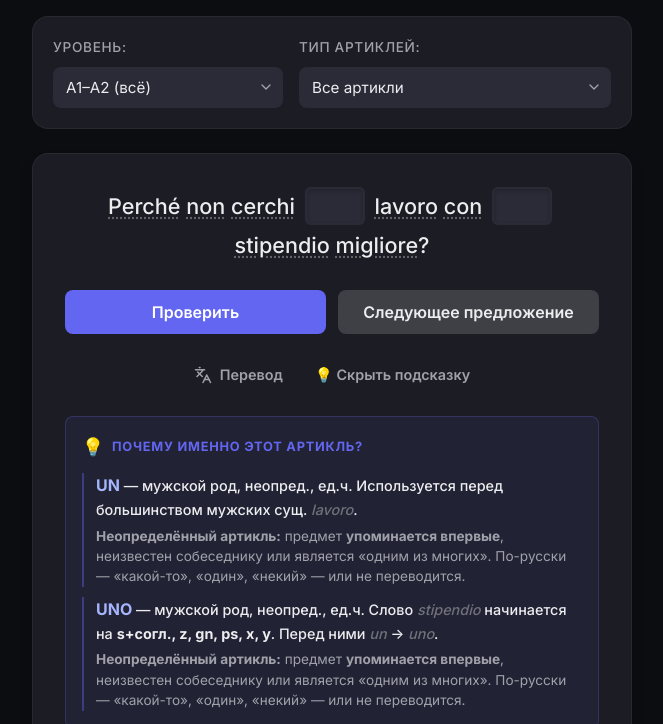
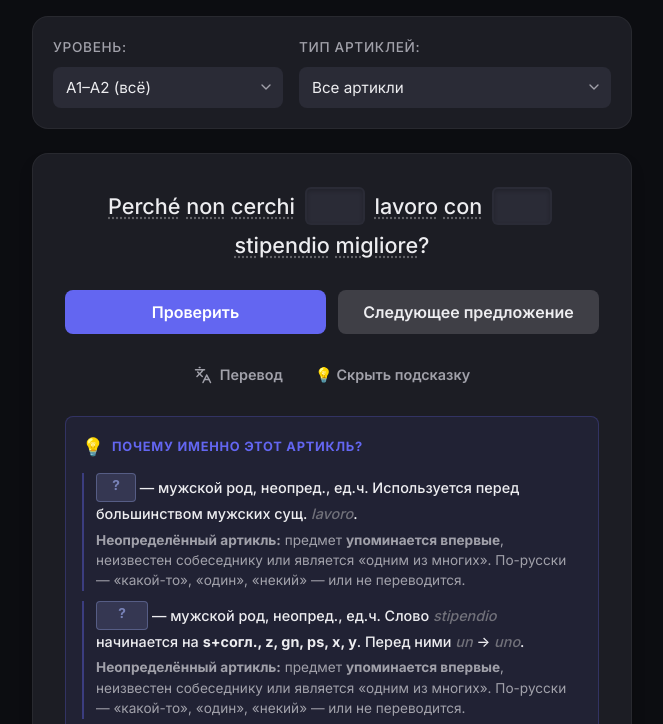
Before and after one commit to PH-02/allenatore-italiano, a website: page public/index.html in a window 1280 px wide. Both pictures are taken after a click on the button "💡 Подсказка". Shown: the part 76-800 px from the top of the page, without its empty margins (308-971 px from the left). Drawn offline with Linux system fonts and the light colour scheme.

Commit message:
feat: spoiler effect on article names in hints (tap to reveal)

```diff
--- a/public/app.js
+++ b/public/app.js
@@ -309,25 +309,30 @@ function getNextWord(sentenceText, blankIndex) {
 function getArticleHint(article, nextWord) {
   const art = article.toLowerCase();
   const wd = nextWord ? `<em>${nextWord}</em>` : '';
+
+  // Spoiler wrapper: article name is hidden until clicked
+  const s = (text) => `<span class="hint-spoiler" onclick="this.classList.toggle('revealed')" title="Нажмите, чтобы открыть">${text}</span>`;
+
   const formMap = {
-    'il':  `<strong>IL</strong> &mdash; мужской род, ед.ч. Слово ${wd} начинается на обычную согласную.`,
-    'lo':  `<strong>LO</strong> &mdash; мужской род, ед.ч. Слово ${wd} начинается на <b>s+согл., z, gn, ps, x, y</b>. Перед ними <em>il</em> &rarr; <em>lo</em>.`,
-    "l'":  `<strong>L'</strong> &mdash; муж. или жен. род, ед.ч. Слово ${wd} начинается на <b>гласную</b>. Артикль теряет конечную гласную: <em>il/la</em> &rarr; <em>l'</em>.`,
-    'la':  `<strong>LA</strong> &mdash; женский род, ед.ч. Слово ${wd} начинается на согласную.`,
-    'i':   `<strong>I</strong> &mdash; мужской род, мн.ч. Слово ${wd} начинается на обычную согласную. Форма мн.ч. от <em>il</em>.`,
-    'gli': `<strong>GLI</strong> &mdash; мужской род, мн.ч. Слово ${wd} начинается на <b>гласную, s+согл., z, gn, ps, x, y</b>. Форма мн.ч. от <em>lo</em>.`,
-    'le':  `<strong>LE</strong> &mdash; женский род, мн.ч. Используется со <b>всеми</b> существительными женского рода мн.ч.`,
-    'un':  `<strong>UN</strong> &mdash; мужской род, неопред., ед.ч. Используется перед большинством мужских сущ. ${wd}.`,
-    'uno': `<strong>UNO</strong> &mdash; мужской род, неопред., ед.ч. Слово ${wd} начинается на <b>s+согл., z, gn, ps, x, y</b>. Перед ними <em>un</em> &rarr; <em>uno</em>.`,
-    'una': `<strong>UNA</strong> &mdash; женский род, неопред., ед.ч. Слово ${wd} начинается на согласную.`,
-    "un'": `<strong>UN'</strong> &mdash; женский род, неопред., ед.ч. Слово ${wd} начинается на <b>гласную</b>. <em>una</em> &rarr; <em>un'</em> перед гласными.`,
+    'il':  `${s('IL')} &mdash; мужской род, ед.ч. Слово ${wd} начинается на обычную согласную.`,
+    'lo':  `${s('LO')} &mdash; мужской род, ед.ч. Слово ${wd} начинается на <b>s+согл., z, gn, ps, x, y</b>. Перед ними <em>il</em> &rarr; <em>lo</em>.`,
+    "l'":  `${s("L'")} &mdash; муж. или жен. род, ед.ч. Слово ${wd} начинается на <b>гласную</b>. Артикль теряет конечную гласную: <em>il/la</em> &rarr; <em>l'</em>.`,
+    'la':  `${s('LA')} &mdash; женский род, ед.ч. Слово ${wd} начинается на согласную.`,
+    'i':   `${s('I')} &mdash; мужской род, мн.ч. Слово ${wd} начинается на обычную согласную. Форма мн.ч. от <em>il</em>.`,
+    'gli': `${s('GLI')} &mdash; мужской род, мн.ч. Слово ${wd} начинается на <b>гласную, s+согл., z, gn, ps, x, y</b>. Форма мн.ч. от <em>lo</em>.`,
+    'le':  `${s('LE')} &mdash; женский род, мн.ч. Используется со <b>всеми</b> существительными женского рода мн.ч.`,
+    'un':  `${s('UN')} &mdash; мужской род, неопред., ед.ч. Используется перед большинством мужских сущ. ${wd}.`,
+    'uno': `${s('UNO')} &mdash; мужской род, неопред., ед.ч. Слово ${wd} начинается на <b>s+согл., z, gn, ps, x, y</b>. Перед ними <em>un</em> &rarr; <em>uno</em>.`,
+    'una': `${s('UNA')} &mdash; женский род, неопред., ед.ч. Слово ${wd} начинается на согласную.`,
+    "un'": `${s("UN'")} &mdash; женский род, неопред., ед.ч. Слово ${wd} начинается на <b>гласную</b>. <em>una</em> &rarr; <em>un'</em> перед гласными.`,
   };
   const isDefinite = ['il','lo',"l'",'la','i','gli','le'].includes(art);
   const usage = isDefinite
     ? '<b>Определённый артикль:</b> предмет <b>уже известен</b> обоим собеседникам, является единственным в своём роде, или обозначает общее понятие / категорию. По-русски — «тот самый», «этот» — или вообще не переводится.'
     : '<b>Неопределённый артикль:</b> предмет <b>упоминается впервые</b>, неизвестен собеседнику или является «одним из многих». По-русски — «какой-то», «один», «некий» — или не переводится.';
-  return { form: formMap[art] || `<strong>${art.toUpperCase()}</strong> ${wd}`, usage };
+  return { form: formMap[art] || `${s(art.toUpperCase())} ${wd}`, usage };
 }
+
 
 function showHints() {
   if (!currentSentence) return;
--- a/public/styles.css
+++ b/public/styles.css
@@ -438,6 +438,48 @@ button:disabled {
   font-size: 1rem;
 }
 
+/* Spoiler: article name is hidden until tapped (like Telegram spoilers) */
+.hint-spoiler {
+  display: inline-block;
+  background-color: rgba(165, 180, 252, 0.15);
+  border: 1px solid rgba(165, 180, 252, 0.3);
+  border-radius: 4px;
+  padding: 1px 7px;
+  cursor: pointer;
+  color: transparent;
+  user-select: none;
+  transition: color 0.2s ease, background-color 0.2s ease;
+  font-weight: 700;
+  font-size: 1rem;
+  min-width: 2.5rem;
+  text-align: center;
+}
+
+.hint-spoiler::before {
+  content: '?';
+  color: rgba(165, 180, 252, 0.6);
+  font-size: 0.85rem;
+  position: absolute;
+  left: 50%;
+  transform: translateX(-50%);
+}
+
+.hint-spoiler {
+  position: relative;
+}
+
+.hint-spoiler.revealed {
+  color: #a5b4fc;
+  background-color: transparent;
+  border-color: transparent;
+  cursor: default;
+}
+
+.hint-spoiler.revealed::before {
+  display: none;
+}
+
+
 .hint-form em {
   color: var(--text-tertiary);
   font-style: italic;
```
